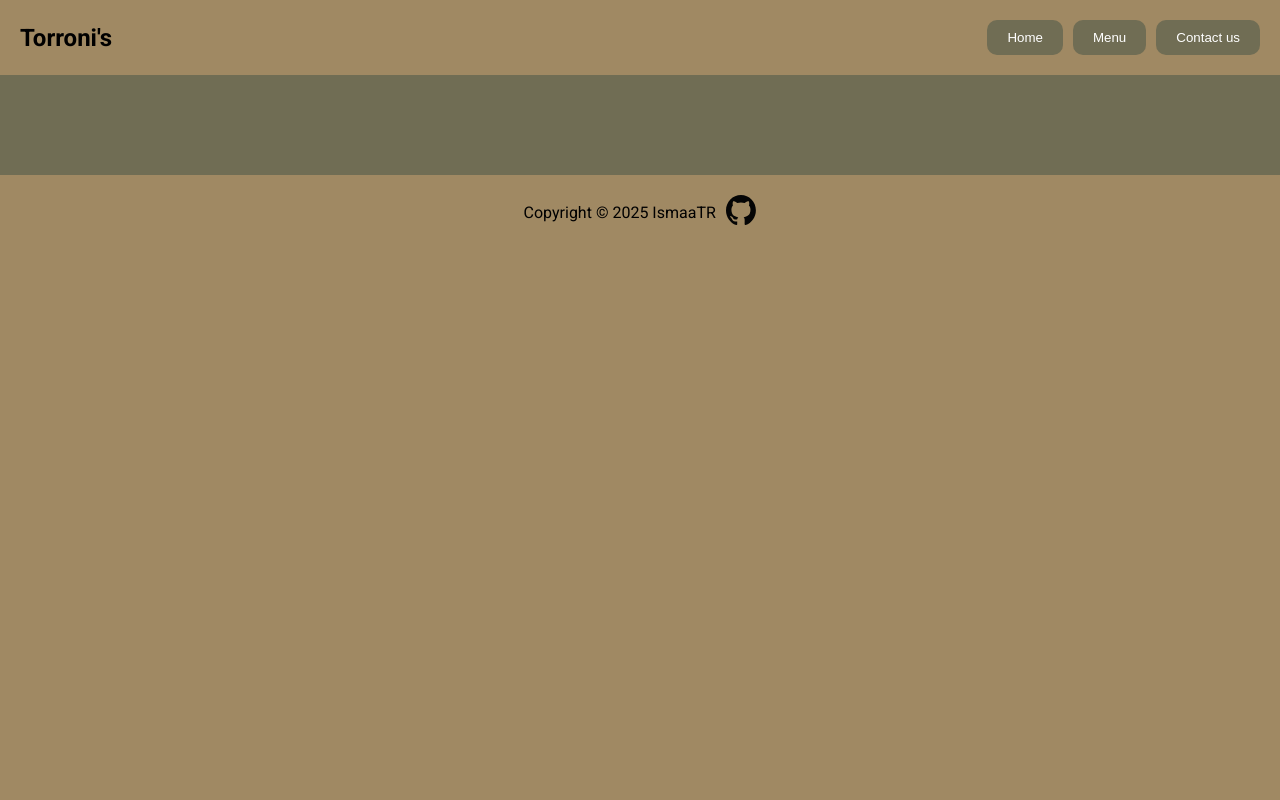
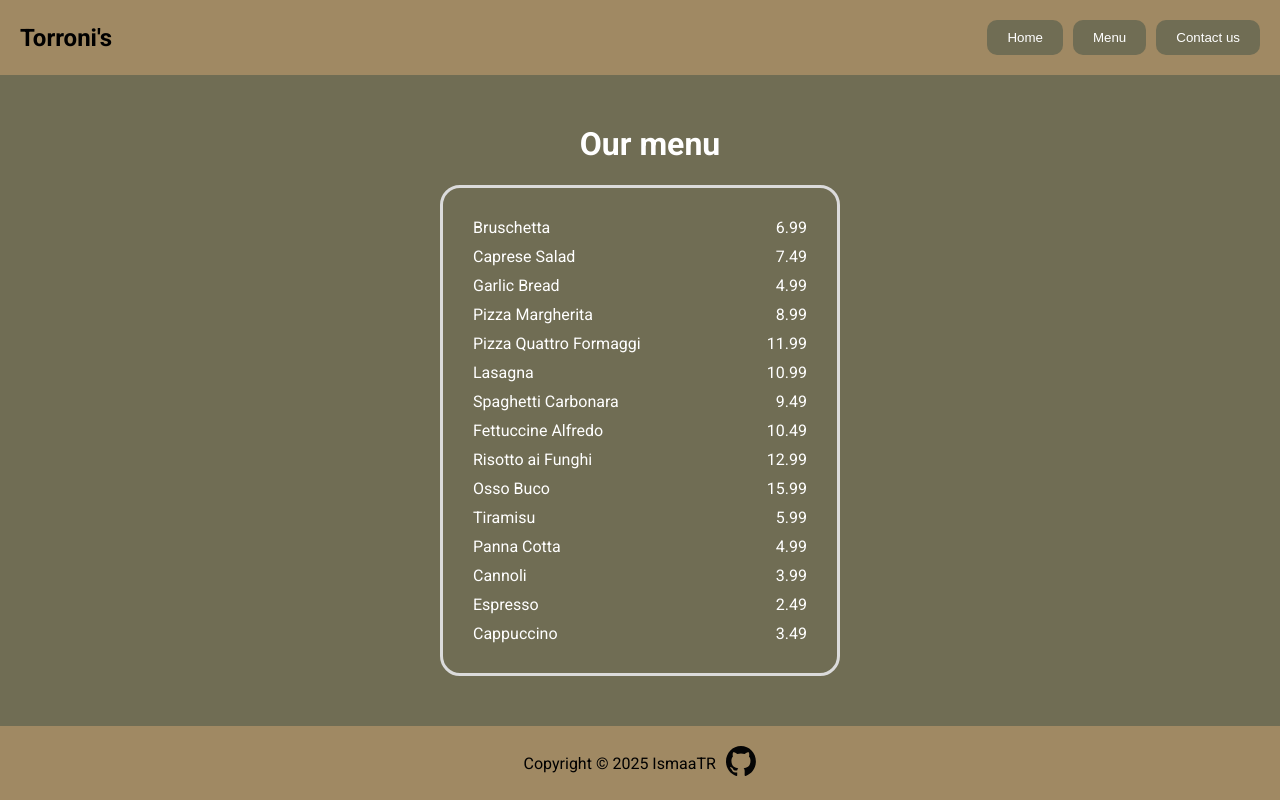
Before and after one commit to IsmaaTR/TOP-restaurant, a website built with webpack: page src/template.html in a window 1280 px wide. Both pictures are taken after a click on the button "Menu". Built offline with nearby package versions, Linux system fonts and the light colour scheme.

Commit message:
Added menu page

```diff
--- a/src/index.js
+++ b/src/index.js
@@ -1,5 +1,6 @@
 import "./styles.css";
 import { homeModule } from "./home.js";
+import { menuModule } from "./menu.js";
 
 const mainModule = (function() {
     const contentDiv = document.querySelector('#content');
@@ -9,7 +10,7 @@ const mainModule = (function() {
 
     function init() {
         setListeners();
-        //homeModule.init();
+        homeModule.init();
     }
 
     function cleanContent() {
@@ -24,6 +25,7 @@ const mainModule = (function() {
 
         menuButton.addEventListener('click', () => {
             cleanContent();
+            menuModule.init();
         });
 
         contactButton.addEventListener('click', () => {
--- a/src/menu.js
+++ b/src/menu.js
@@ -0,0 +1,44 @@
+export const menuModule = (function () {
+    const contentDiv = document.querySelector('#content');
+    const menuItems = [
+        { name: "Bruschetta", price: 6.99 },
+        { name: "Caprese Salad", price: 7.49 },
+        { name: "Garlic Bread", price: 4.99 },
+        { name: "Pizza Margherita", price: 8.99 },
+        { name: "Pizza Quattro Formaggi", price: 11.99 },
+        { name: "Lasagna", price: 10.99 },
+        { name: "Spaghetti Carbonara", price: 9.49 },
+        { name: "Fettuccine Alfredo", price: 10.49 },
+        { name: "Risotto ai Funghi", price: 12.99 },
+        { name: "Osso Buco", price: 15.99 },
+        { name: "Tiramisu", price: 5.99 },
+        { name: "Panna Cotta", price: 4.99 },
+        { name: "Cannoli", price: 3.99 },
+        { name: "Espresso", price: 2.49 },
+        { name: "Cappuccino", price: 3.49 }
+    ];
+
+    function init() {
+        const title = document.createElement('h1');
+        title.innerText = 'Our menu';
+        contentDiv.appendChild(title);
+
+        const menuDiv = document.createElement('div');
+        menuDiv.id = 'menu';
+        menuItems.forEach(item => {
+            const menuItem = document.createElement("div");
+            menuItem.classList.add("menu-item");
+            const itenName = document.createElement('p');
+            const itemPrice = document.createElement('p');
+            itenName.innerText = item.name;
+            itemPrice.innerText = item.price;
+            menuItem.appendChild(itenName);
+            menuItem.appendChild(itemPrice);
+            menuDiv.appendChild(menuItem);
+        });
+
+        contentDiv.appendChild(menuDiv);
+    }
+
+    return { init };
+})();
--- a/src/styles.css
+++ b/src/styles.css
@@ -17,6 +17,7 @@ body {
     background-color: var(--brown-color);
     display: flex;
     flex-direction: column;
+    height: 100vh;
 }
 
 header {
@@ -56,9 +57,14 @@ h1 {
 }
 
 #content {
+    flex-grow: 1;
     background-color: var(--sage-color);
     padding: 50px;
     color: white;
+    display: flex;
+    flex-direction: column;
+    align-items: center;
+    justify-content: space-between;
 }
 
 #content h1 {
@@ -68,6 +74,20 @@ h1 {
 #home {
     display: flex;
     align-items: center;
+}
+
+#menu {
+    width: 30%;
+    margin-top: 20px;
+    padding: 20px;
+    border: solid var(--grey-color);
+    border-radius: 20px;
+}
+
+.menu-item {
+    display: flex;
+    justify-content: space-between;
+    margin: 10px;
 }
 
 #footer {
```
